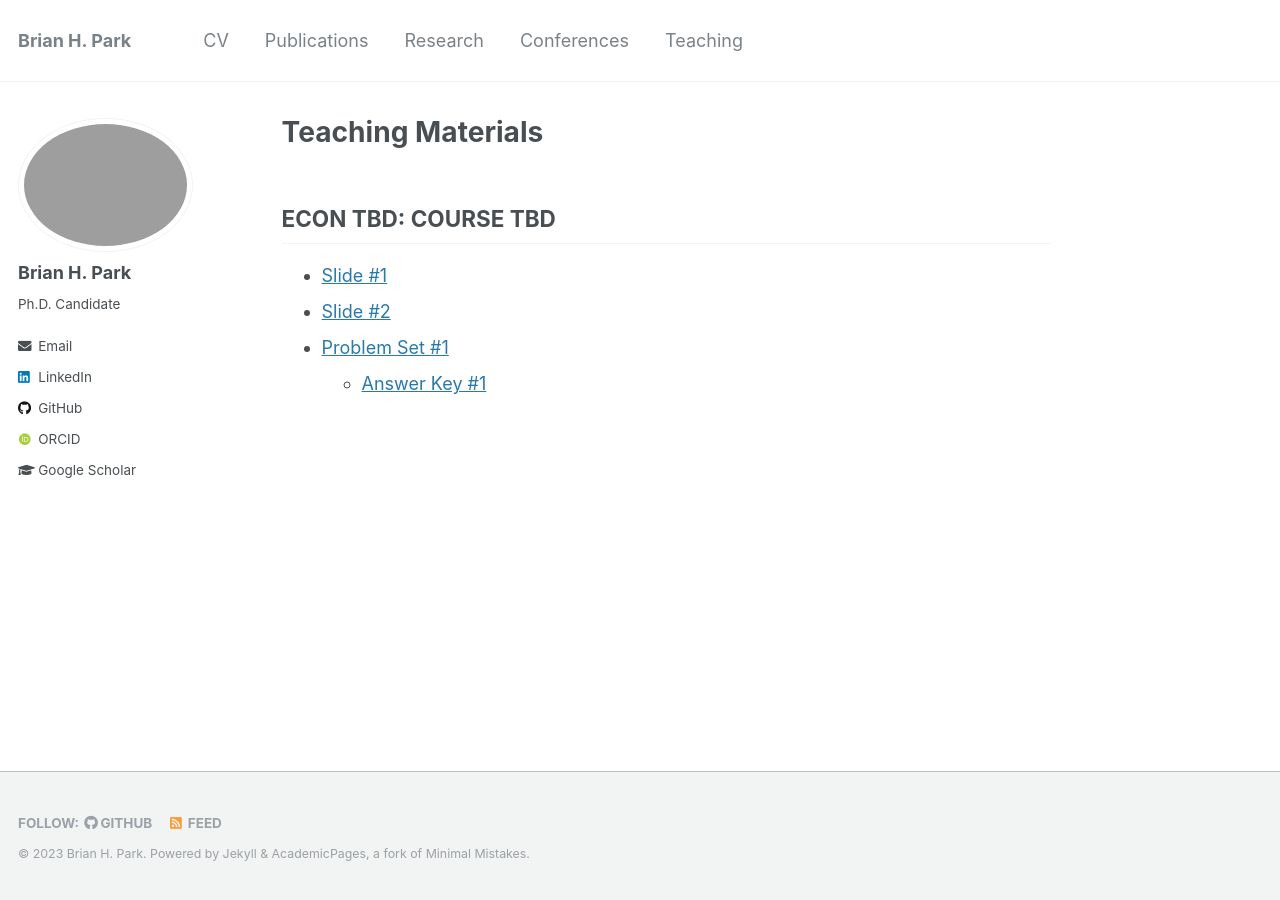
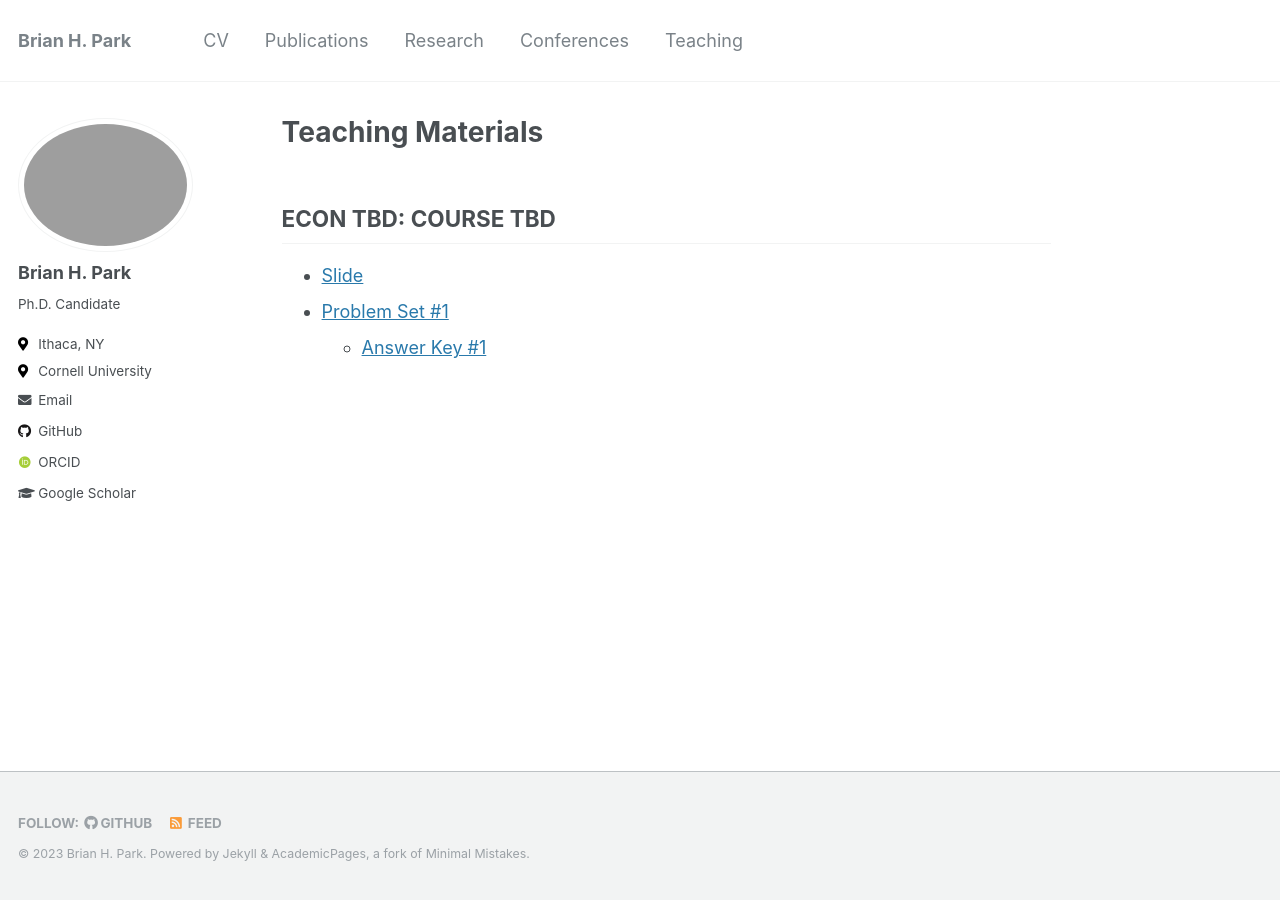
Before and after one commit to brianhwpark/brianhwpark.github.io, a Jekyll site: the page built from _pages/teaching-materials.md, in a window 1280 px wide. Built offline with Jekyll 4.4.1, drawn with Linux system fonts in a browser that asks for light colours; some web fonts are replaced.

Commit message:
Changes in _config.yml, teaching-materials.md
1. Removed Linkedin
2. Added Location
3. Added Employer
4. Cosmetic Change in Material

```diff
--- a/_config.yml
+++ b/_config.yml
@@ -87,8 +87,8 @@ author:
   name             : "Brian H. Park"
   avatar           : "bio-2022.png"
   bio              : "Ph.D. Candidate"
-  location         :
-  employer         :
+  location         : "Ithaca, NY"
+  employer         : "Cornell University"
   pubmed           :
   orcid            : "http://orcid.org/0000-0003-4222-8647"
   googlescholar    : "https://scholar.google.com/citations?user=97WC7VsAAAAJ&hl"
@@ -108,7 +108,7 @@ author:
   instagram        :
   impactstory      : #"https://profiles.impactstory.org/u/xxxx-xxxx-xxxx-xxxx"
   lastfm           :
-  linkedin         : "brianhwpark"
+  linkedin         : #"brianhwpark"
   mastodon         :
   pinterest        :
   soundcloud       :
--- a/_pages/teaching-materials.md
+++ b/_pages/teaching-materials.md
@@ -12,7 +12,6 @@ header:
 ---
 
 ## ECON TBD: COURSE TBD
-- [Slide #1](/files/pdf/teaching-materials/ECONTBD_Placeholder.pdf)
-- [Slide #2](/files/pdf/teaching-materials/ECONTBD_Placeholder.pdf)
+- [Slide](/files/pdf/teaching-materials/ECONTBD_Placeholder.pdf)
 - [Problem Set #1](/files/pdf/teaching-materials/ECONTBD_Placeholder.pdf)
   - [Answer Key #1](/files/pdf/teaching-materials/ECONTBD_Placeholder.pdf)
```
